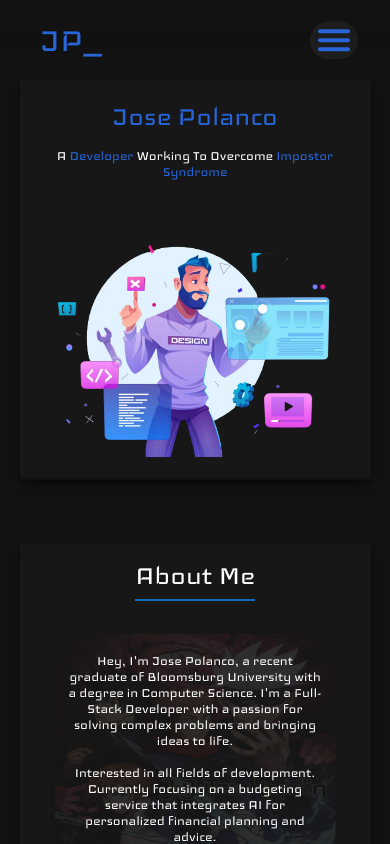
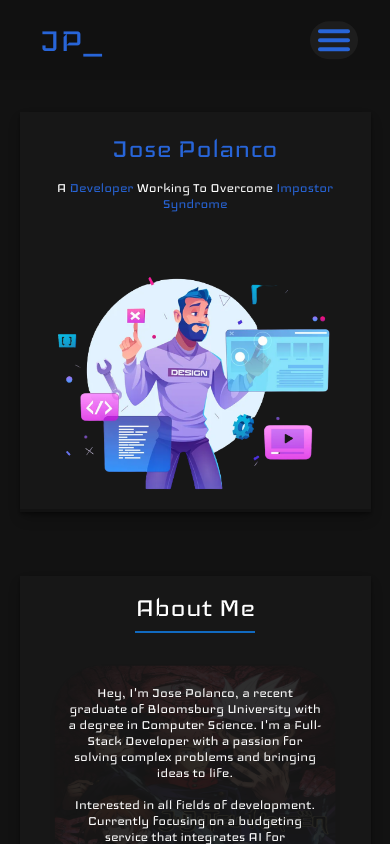
Before and after one commit to joseapolanco/josepolanco.github.io, a React (Create React App) app: page / in a window 390 px wide. Built offline with nearby package versions, Linux system fonts and the light colour scheme.

Commit message:
Safari overflow fix

```diff
--- a/src/components/Pages/HomePage/NavBar/Navbar.css
+++ b/src/components/Pages/HomePage/NavBar/Navbar.css
@@ -8,7 +8,6 @@
   align-items: center;
   width: 100%;
   /* border: solid blue 1px; */
-  max-height: fit-content;
   overflow: visible;
 }
 
@@ -103,7 +102,6 @@
     position: sticky;
     top: 0;
     z-index: 1;
-    margin-top: 2rem;
     background-color: rgba(18, 18, 18, 0.95);
     backdrop-filter: blur(5px);
   }
```
